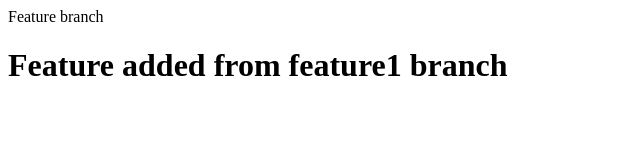
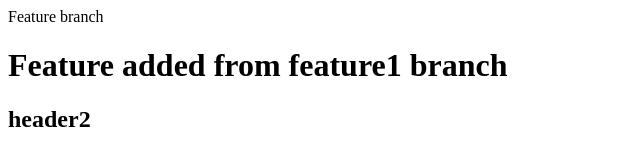
Before and after one commit to KUN4L2001/git-testing1, a plain HTML site: page index.html in a window 1280 px wide. Shown: the whole page, without its empty margins (0-640 px from the left). Drawn offline with Linux system fonts and the light colour scheme.

Commit message:
New feature

```diff
--- a/index.html
+++ b/index.html
@@ -1,2 +1,3 @@
 <head>Feature branch</head>
 <h1>Feature added from feature1 branch</h1>
+<h2>header2</>
```
